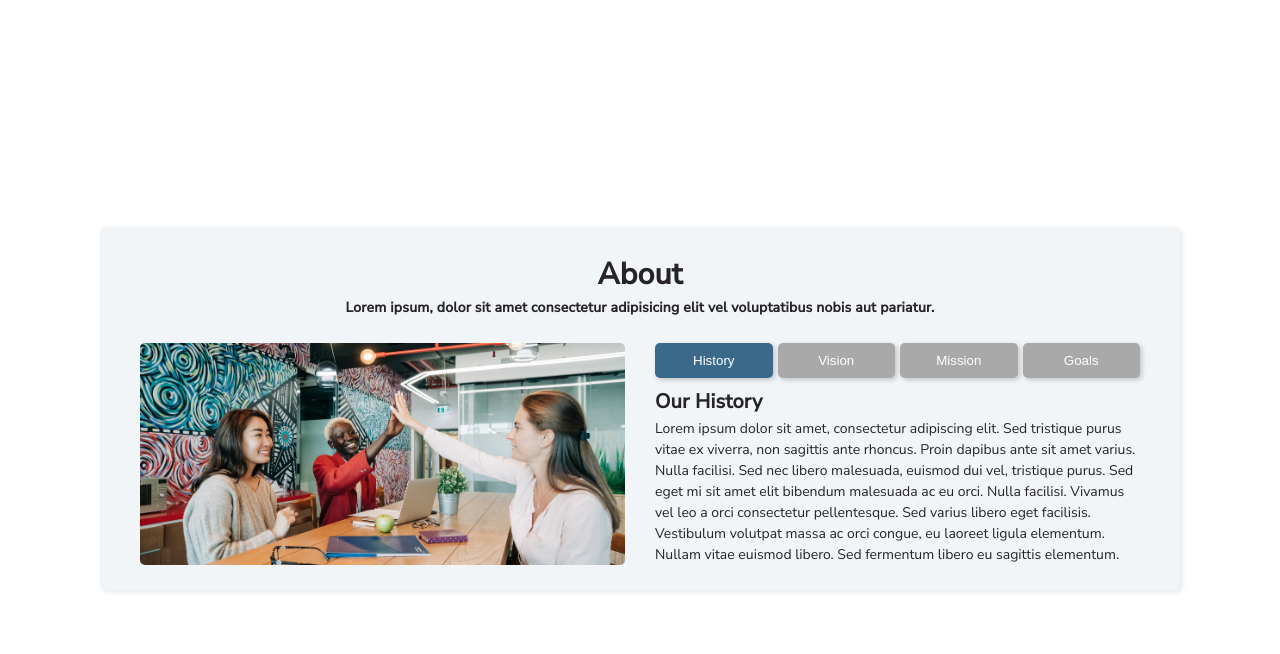
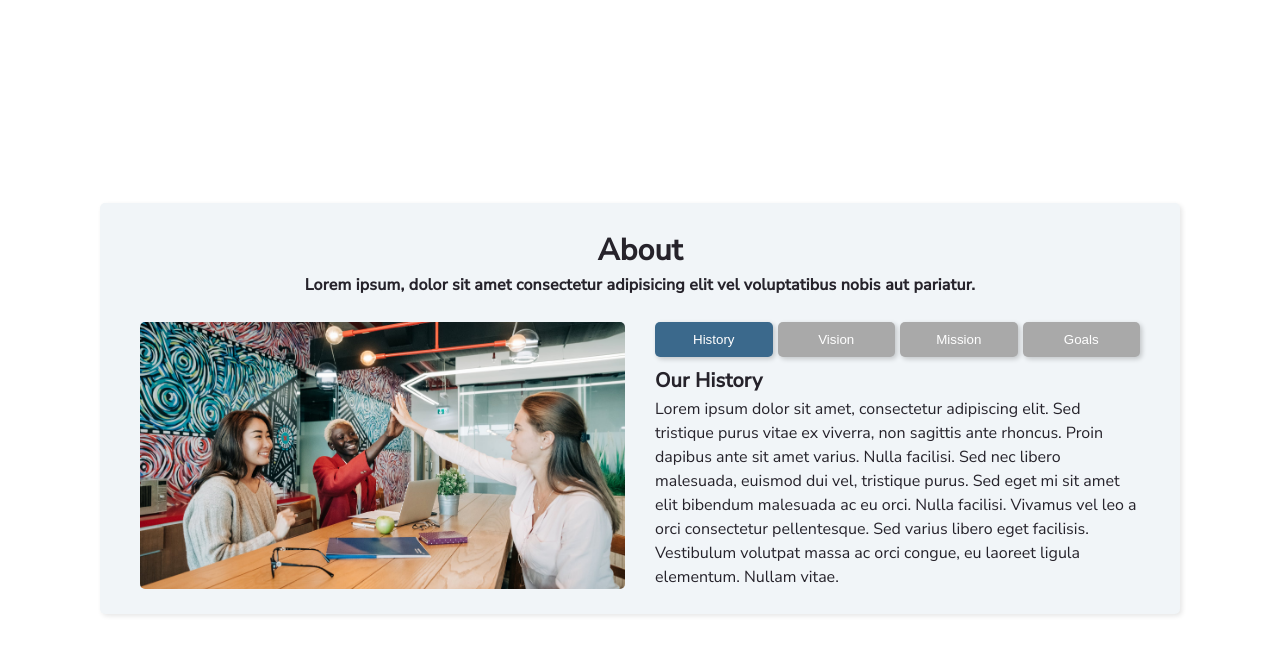
Before and after one commit to andrecantuaria/tab-switcher, a plain HTML site: page index.html in a window 1280 px wide. Both pictures are taken after a click on the button "History". Drawn offline with Linux system fonts and the light colour scheme.

Commit message:
Update function, css and html

```diff
--- a/assets/script/index.js
+++ b/assets/script/index.js
@@ -9,22 +9,22 @@ function selectAll(selector, parent = document) {
     return parent.querySelectorAll(selector);
 }
 
+
 // Main Code
-const buttons = selectAll('.tab-btn');
-const content = selectAll('article');
+const tabBtn = document.querySelectorAll('.tab-btn');
+const article = document.querySelectorAll('article');
 
-buttons.forEach((button, index) => {
-  onEvent('click', button, () => {
-    buttons.forEach((btn) => {
+tabBtn.forEach(function(button, index) {
+  onEvent('click', button, function() {
+    tabBtn.forEach(function(btn) {
       btn.classList.remove('active');
     });
 
-    button.classList.add('active');
-
-    content.forEach((article) => {
-      article.style.display = 'none';
+    article.forEach(function(art) {
+      art.classList.remove('active');
     });
 
-    content[index].style.display = 'block';
+    button.classList.add('active');
+    article[index].classList.add('active');
   });
 });
--- a/assets/style/index.css
+++ b/assets/style/index.css
@@ -38,14 +38,14 @@ h2 {
 }
 
 h3 {
-    font-size: 14px;
+    font-size: 16px;
     font-weight: 600;
     color: var(--app-dark-gray);
     letter-spacing: 0.2px;
     margin: 0;
 }
 p {
-    font-size: 14px;
+    font-size: 16px;
     font-weight: 400;
     color: var(--app-dark-gray);
     margin: 0;
@@ -107,10 +107,12 @@ p {
     padding: 10px 20px;
     cursor: pointer;
     margin-bottom: 10px;
+    transition: ease-in-out 0.5s;
 }
 
 .tab-btn:hover {
     background-color: var(--app-btn-bg-hover);
+    transition: ease-in-out 0.5s;
 }
 
 .two-column-div {
@@ -124,16 +126,21 @@ p {
 }
 
 article {
+    opacity: 0;
+    height: 0;
+    overflow: hidden;
+}
+
+article.active {
+    opacity: 1;
+    height: auto;
+    transition: ease-in-out 0.5s;
     text-align: left;
     justify-content: left;
-    display: none;
-}
-
-article:first-child {
-    display: block;
 }
 
 .tab-btn.active {
     background-color: var(--app-btn-bg-active);
     color: var(--app-white);
+    transition: ease-in-out 0.5s;
 }
--- a/index.html
+++ b/index.html
@@ -37,21 +37,20 @@
                             </div>
                             <div class="column">
                                 <div class="buttons">
-                                    <button class="tab-btn">History</button>
+                                    <button class="tab-btn active">History</button>
                                     <button class="tab-btn">Vision</button>
                                     <button class="tab-btn">Mission</button>
                                     <button class="tab-btn">Goals</button>
                                 </div>
                                 <div class="content">
-                                    <article>
+                                    <article class="active">
                                         <h2>Our History</h2>
                                         <p>
                                             Lorem ipsum dolor sit amet, consectetur adipiscing elit. Sed tristique purus vitae ex viverra,
                                             non sagittis ante rhoncus. Proin dapibus ante sit amet varius. Nulla facilisi. Sed nec libero
                                             malesuada, euismod dui vel, tristique purus. Sed eget mi sit amet elit bibendum malesuada ac eu orci.
                                             Nulla facilisi. Vivamus vel leo a orci consectetur pellentesque. Sed varius libero eget facilisis.
-                                            Vestibulum volutpat massa ac orci congue, eu laoreet ligula elementum. Nullam vitae euismod libero.
-                                            Sed fermentum libero eu sagittis elementum.
+                                            Vestibulum volutpat massa ac orci congue, eu laoreet ligula elementum. Nullam vitae.
                                         </p>
                                     </article>
                                     <article>
```
